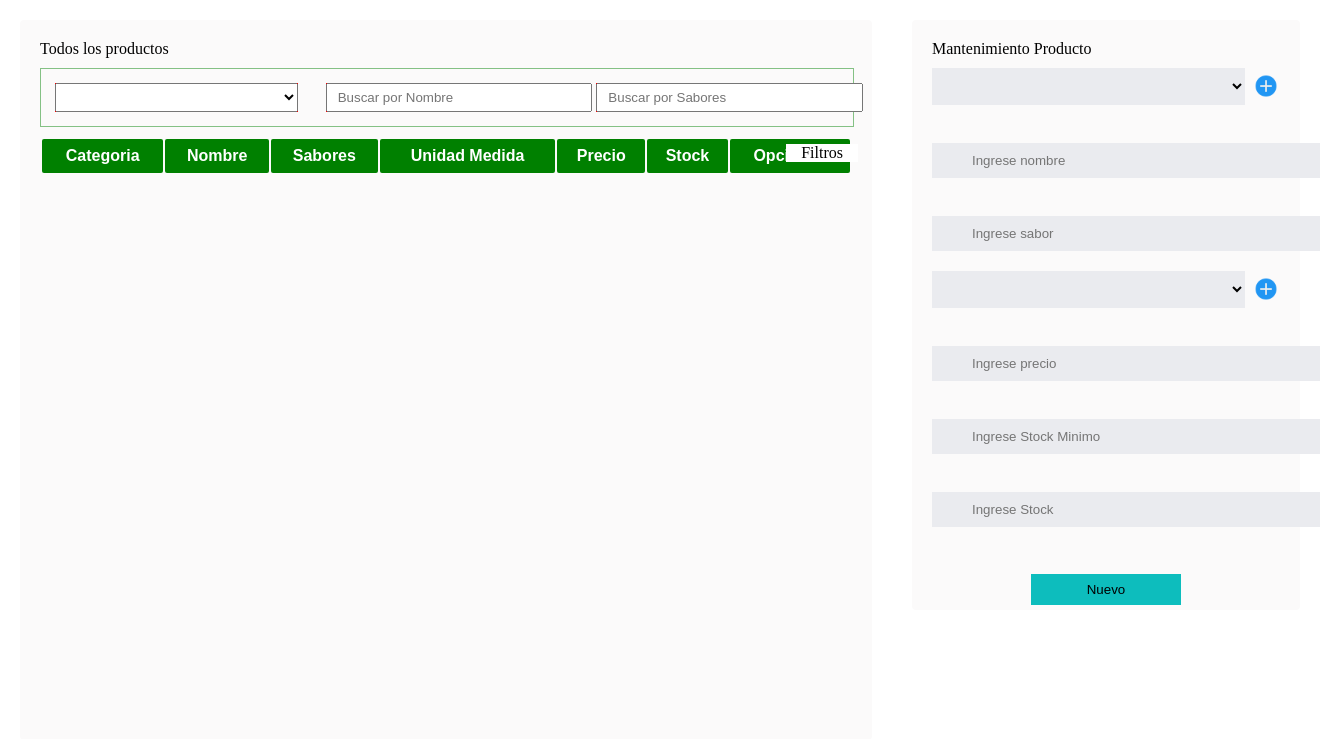
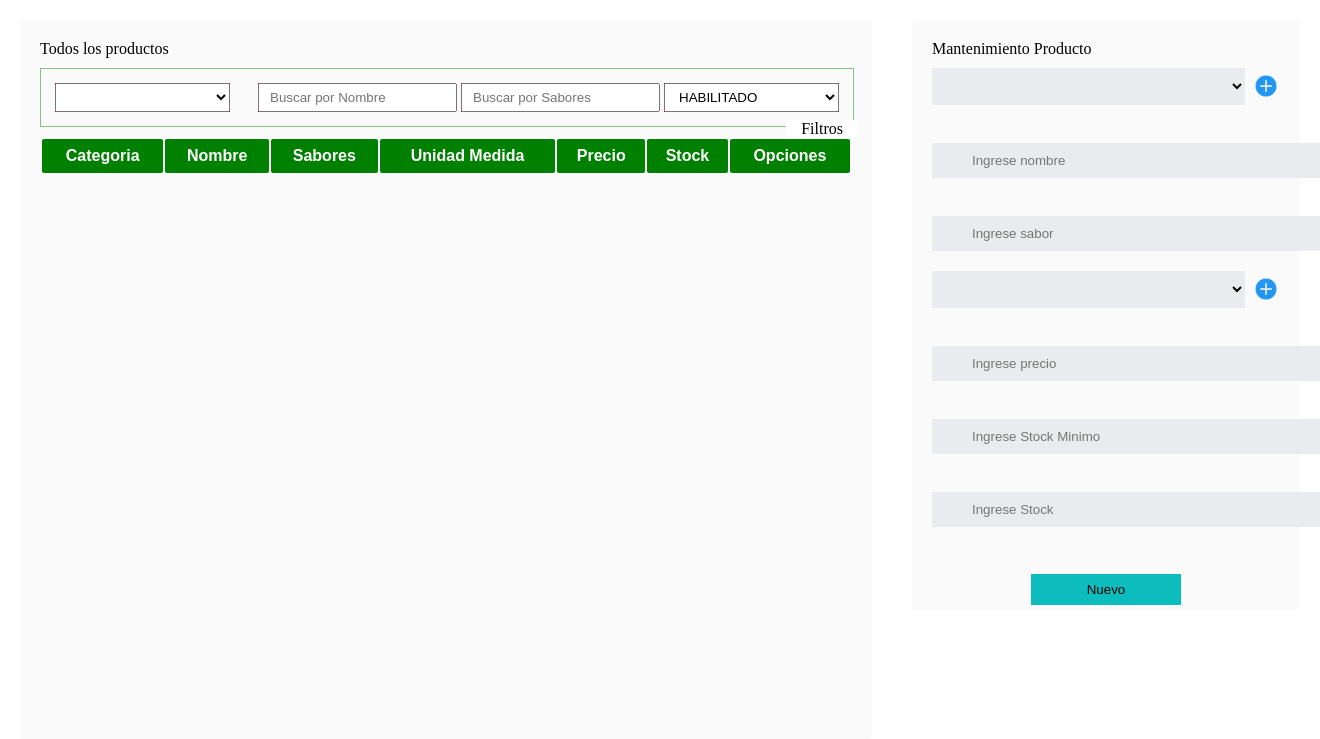
Before and after one commit to AARON-RISCO/INVENTARIO, a PHP site: page /productos.php in a window 1320 px wide; the page is wider, and only the part inside the window is pictured. Shown: the top 739 px of that part. Run offline with PHP 8.4, Linux system fonts and the light colour scheme; lists and menus that the app fills with data are empty; some web fonts are replaced.

Commit message:
cambios de producto

```diff
--- a/css/productos.css
+++ b/css/productos.css
@@ -46,7 +46,7 @@
     position: absolute;
     right: 35%;
     background-color: white;
-    top:18%;
+    top:15%;
     padding: 0px 15px 0px 15px;
 }
 .bus{
@@ -83,6 +83,14 @@ td{
 }
 #bir:hover{
     background-color: rgb(255, 0, 0);
+}
+#bact{
+    background-color: rgba(63, 212, 63, 0.31);
+    /* display: none; */
+
+}
+#bact:hover{
+    background-color: rgb(63, 212, 63);
 }
 .color{
     width: 30px;
--- a/js/procesos_productos.js
+++ b/js/procesos_productos.js
@@ -4,14 +4,14 @@ $(document).ready(function(){
     llenar_categorias();
     llenar_unidades();
     BloquearCajas();
-    function listar_productos(parametro){
+    function listar_productos(parametro,espa){
         $.ajax({
             async:true,
             url:'php/controlador_productos.php',
             type:'GET',
-            data:{nombre:parametro,opcion:'listar'},
+            data:{nombre:parametro,espa:espa,opcion:'listar'},
             success: function(response){
-                //console.log(response)
+                console.log(response)
                 if(response=='vacio'){
                     $('#cuerpo_tabla_productos').html('');
                 }else{
@@ -27,13 +27,13 @@ $(document).ready(function(){
                         if(est==1){ var esta="rgba(255, 0, 0, 0.31)";el="none"; ac="block";}
 
                         template+=
-                        '<tr><td>'+registro[z].cat+
-                        '</td><td>'+registro[z].nom+
-                        '</td><td>'+registro[z].sa+
-                        '</td><td>'+registro[z].uni+
-                        '</td><td>'+registro[z].pre+
-                        '</td><td>'+registro[z].actual+
-                        '</td><td id="icon" style="display:flex; justify-content: center; background-color:'+esta+'"><img src="img/editar.svg" width="40" id="bmod" class="color" data-cod="'+registro[z].cod+'"><img src="img/eliminar.svg" style="display:'+el+';" width="40" id="bir" class="color" data-cod="'+registro[z].cod+'"><img src="img/activar.svg" style="display:'+ac+';" width="40" id="bact" class="color" data-cod="'+registro[z].cod+'"></td></tr>';
+                        '<tr><td style="background-color:'+esta+'">'+registro[z].cat+
+                        '</td><td style="background-color:'+esta+'">'+registro[z].nom+
+                        '</td><td style="background-color:'+esta+'">'+registro[z].sa+
+                        '</td><td style="background-color:'+esta+'">'+registro[z].uni+
+                        '</td><td style="background-color:'+esta+'">'+registro[z].pre+
+                        '</td><td style="background-color:'+esta+'">'+registro[z].actual+
+                        '</td><td id="icon" style="display:flex; justify-content: center;"><img src="img/editar.svg" width="40" id="bmod" class="color" data-cod="'+registro[z].cod+'"><img src="img/eliminar.svg" style="display:'+el+';" width="40" id="bir" class="color" data-cod="'+registro[z].cod+'"><img src="img/activar.svg" style="display:'+ac+';" width="40" id="bact" class="color" data-cod="'+registro[z].cod+'"></td></tr>';
                     }
                     $('#cuerpo_tabla_productos').html(template);
 
@@ -110,6 +110,20 @@ $(document).ready(function(){
             }
         });
     }
+
+    // function listar_pro_est(para){
+    //     var par=para;
+    //     $.ajax({
+    //         async:true,
+    //         type: "GET",
+    //         data:{opcion:'listar',nombre:par},
+    //         url: "php/controlador_productos.php",
+    //         success: function(response){
+    //             console.log(response);
+    //         }
+    //     });
+    // }
+
     function llenar_unidades(){
         $.ajax({
             async:true,
@@ -125,7 +139,7 @@ $(document).ready(function(){
     $(document).on('keyup','#bus_nom',function(){
         var valor=$(this).val();
         if(valor !=""){
-            listar_productos(valor);
+            listar_productos(valor,'');
         }else{
             listar_productos();
         }
@@ -148,6 +162,17 @@ $(document).ready(function(){
             listar_productos();
         }
     })
+    //buscar prouctos por ESTADO
+    $(document).on('change','#tdesa',function(){
+        var valor=$(this).val();
+        console.log(valor)
+            // if(valor = 1){
+                listar_productos('',valor);
+            // }else{
+            //     listar_productos();
+            // }
+    })
+
     //bloqueo de cajas en mantenimiento
     function BloquearCajas(){
         $('#tcat').css('pointer-events', 'none');
--- a/productos.php
+++ b/productos.php
@@ -19,6 +19,12 @@
                         <div class="buscar"><select name="tcat" id="tcategoria" class="bus" ></select></div>
                         <div class="buscar"><input type="text" name="bus_nom" id="bus_nom" class="bus MAYP" placeholder="Buscar por Nombre"></div>
                         <div class="buscar"><input type="text" name="bus_sa" id="bus_sa" class="bus MAYP" placeholder="Buscar por Sabores"></div>
+                        <div class="buscar">
+                            <select name="tdesa" id="tdesa" class="bus" >
+                                <option value="0">HABILITADO</option>
+                                <option value="1">DESHABILITADO</option>
+                            </select>
+                        </div>
                     </div>
                     <div id="listado">
                     <table >
```
Also changed, not shown: php/controlador_productos.php (+15 -10 lines).
